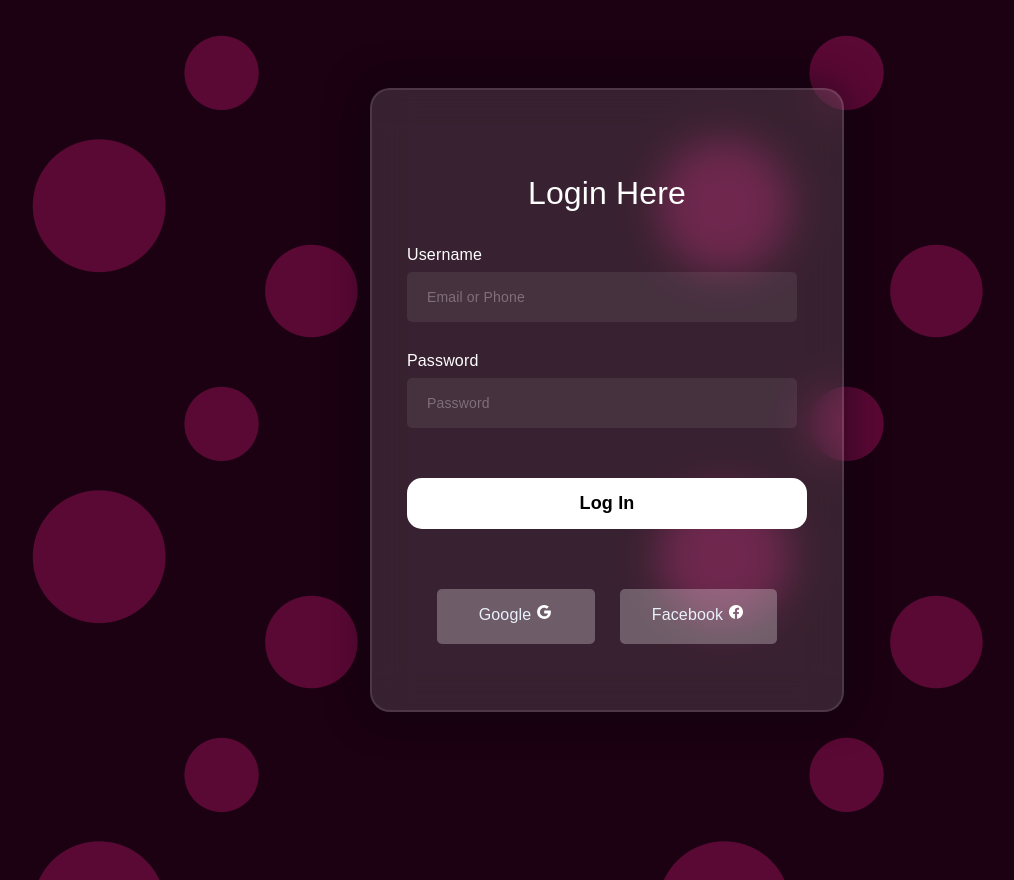
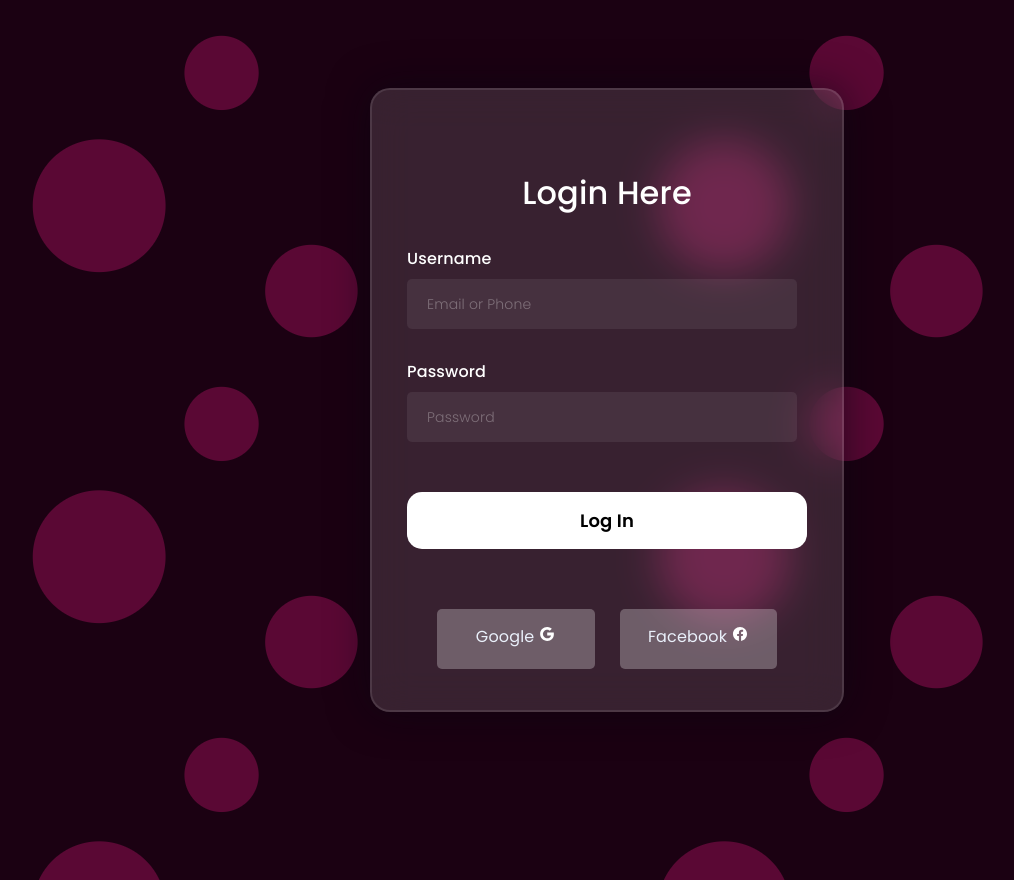
Before and after one commit to luisfv10/Login-Interface, a plain HTML site: page index.html in a window 1280 px wide. Shown: the whole page, without its empty margins (33-1047 px from the left). Drawn offline with nearby package versions, Linux system fonts and the light colour scheme.

Commit message:
Changing Font

```diff
--- a/index.html
+++ b/index.html
@@ -1,6 +1,13 @@
 <!DOCTYPE html>
 <html lang="en">
   <head>
+    <link rel="preconnect" href="https://fonts.googleapis.com" />
+    <link rel="preconnect" href="https://fonts.gstatic.com" crossorigin />
+    <link
+      href="https://fonts.googleapis.com/css2?family=Inter:wght@400;500&family=Poppins:wght@300;400;500;600&display=swap"
+      rel="stylesheet"
+    />
+
     <meta charset="UTF-8" />
     <meta name="viewport" content="width=device-width, initial-scale=1.0" />
     <title>Login</title>
--- a/style.css
+++ b/style.css
@@ -34,7 +34,7 @@ form {
 }
 
 form * {
-  font-family: Arial, Helvetica, sans-serif;
+  font-family: "Poppins", sans-serif;
   color: #ffffff;
   letter-spacing: 0.15px;
   outline: none;
```
